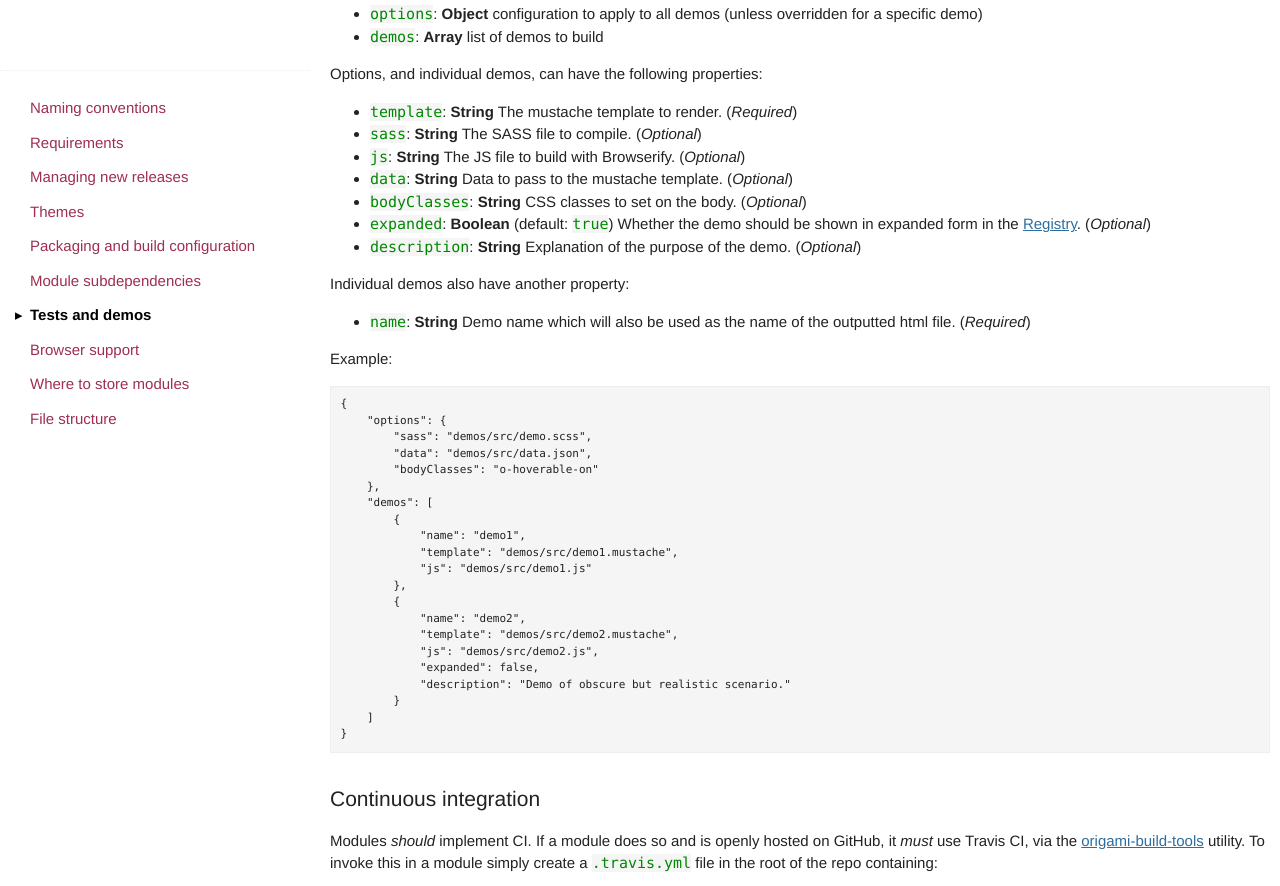
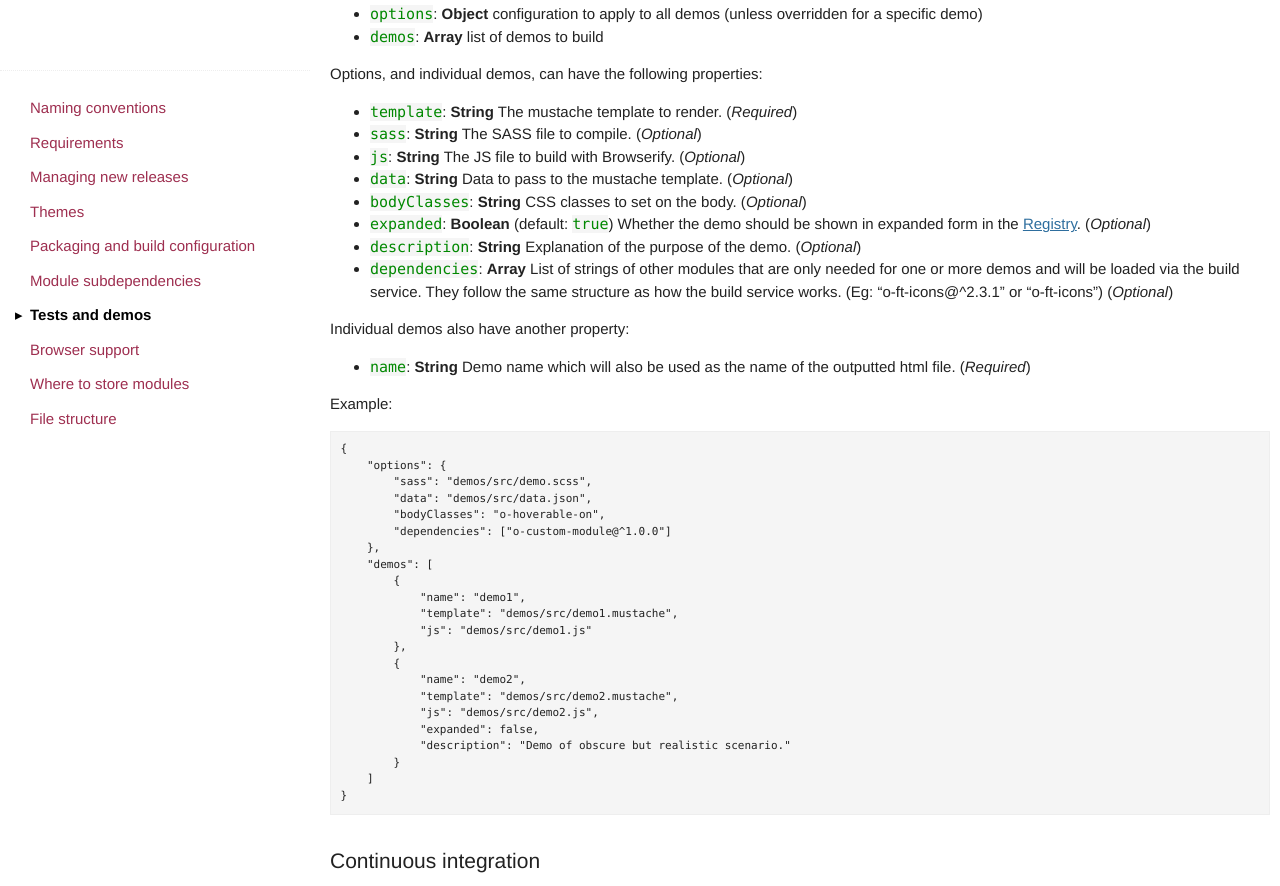
Before and after one commit to Financial-Times/ft-origami, a Jekyll site: the page built from docs/component-spec/modules.md, in a window 1280 px wide and 900 px high, scrolled down 5012 px, cut to the strip 0-886 px from the top of the window. Built offline with Jekyll 4.4.1, drawn with Linux system fonts in a browser that asks for light colours; some web fonts are replaced; comment, search, counter and statistics services are not loaded.

Commit message:
Added dependencies parameter tu demo config file

```diff
--- a/docs/component-spec/modules.md
+++ b/docs/component-spec/modules.md
@@ -203,6 +203,7 @@ Options, and individual demos, can have the following properties:
 * `bodyClasses`: __String__ CSS classes to set on the body. (_Optional_)
 * `expanded`: __Boolean__ (default: `true`) Whether the demo should be shown in expanded form in the [Registry](registry.origami.ft.com). (_Optional_)
 * `description`: __String__ Explanation of the purpose of the demo. (_Optional_)
+* `dependencies`: __Array__ List of strings of other modules that are only needed for one or more demos and will be loaded via the build service. They follow the same structure as how the build service works. (Eg: "o-ft-icons@^2.3.1" or "o-ft-icons") (_Optional_)
 
 Individual demos also have another property:
 
@@ -215,7 +216,8 @@ Example:
     "options": {
         "sass": "demos/src/demo.scss",
         "data": "demos/src/data.json",
-        "bodyClasses": "o-hoverable-on"
+        "bodyClasses": "o-hoverable-on",
+        "dependencies": ["o-custom-module@^1.0.0"]
     },
     "demos": [
         {
```
